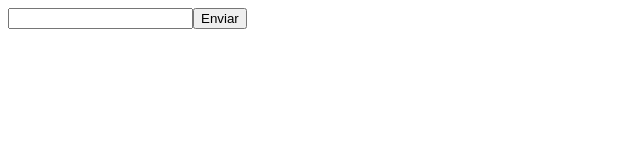
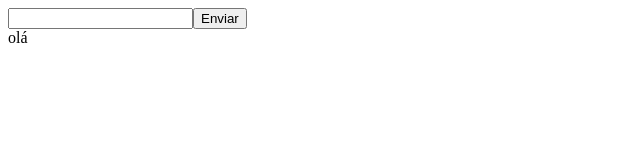
Before and after one commit to Auvox/Intermedi, a React (Vite) app in the folder frontEnd/: page / in a window 1280 px wide. Shown: the top 160 px of the page, without its empty margins (0-640 px from the left). Built offline with nearby package versions, Linux system fonts and the light colour scheme.

Commit message:
Teste nome

```diff
--- a/frontEnd/src/components/CadastroUser.tsx
+++ b/frontEnd/src/components/CadastroUser.tsx
@@ -36,6 +36,9 @@ function CadastroUser() {
       <button onClick={enviar}>
         Enviar
       </button>
+      <div>
+        olá {nome}
+      </div>
 
     </div>
   );
```
